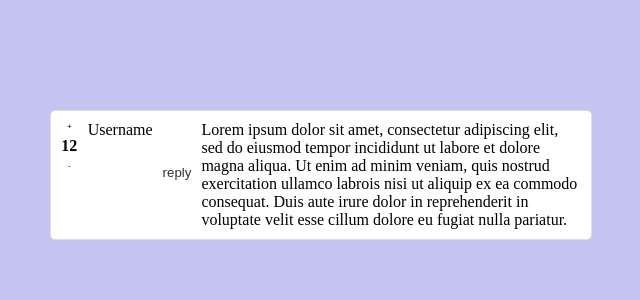
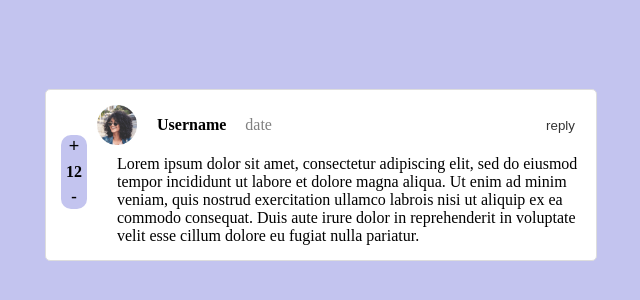
Before and after one commit to JonesInForCode/interactive-comment-component, a React (Vite) app: page / in a window 1280 px wide. Shown: the part 220-520 px from the top of the page, without its empty margins (319-959 px from the left). Built offline with nearby package versions, Linux system fonts and the light colour scheme.

Commit message:
completed formatting and markup, now can move on to functionality

```diff
--- a/src/components/Comment.jsx
+++ b/src/components/Comment.jsx
@@ -11,15 +11,19 @@ export default function Comment() {
                 <button>-</button>
             </div>
             <div className={styles.commentInfo}>
-                <span>Username</span>
+                <div className={styles.commentInfoTitle}>
+                    <img src="../../images/avatars/image-amyrobson.png" className={styles.avatar} />
+                    <p>Username <span>date</span></p>
                     <button>reply</button>
                 </div>
-            <p className={styles.commentBody}>Lorem ipsum dolor sit amet, consectetur adipiscing elit, sed do
+
+                <p>Lorem ipsum dolor sit amet, consectetur adipiscing elit, sed do
                     eiusmod tempor incididunt ut labore et dolore magna aliqua. Ut
                     enim ad minim veniam, quis nostrud exercitation ullamco labrois
                     nisi ut aliquip ex ea commodo consequat. Duis aute irure dolor in
                     reprehenderit in voluptate velit esse cillum dolore eu fugiat nulla
                     pariatur.</p>
             </div>
+        </div>
     )
 }
--- a/src/components/Comment.module.css
+++ b/src/components/Comment.module.css
@@ -2,7 +2,7 @@
     display: flex;
     border: 1px solid #ddd;
     background-color: #fff;
-    padding: 10px;
+    padding: 15px;
     border-radius: 5px;
     margin-bottom: 10px;
     max-width: 520px;
@@ -11,37 +11,56 @@
 .votes {
     display: flex;
     flex-direction: column;
+    justify-content: center;
     align-items: center;
+    background-color: hsl(239, 57%, 85%);
+    align-self: flex-start;
+    border-radius: 10px;
     margin-right: 10px;
+    margin-top: 30px;
 }
 
 .votes button {
     border: none;
     background-color: transparent;
     cursor: pointer;
-    font-size: 8px;
+    font-size: 18px;
 }
 
 .votes div {
     font-weight: bold;
-    margin: 5px 0;
+    padding: 5px;
 }
 
 .commentInfo {
+    display: inline-flex;
+    flex-direction: column;
+}
+.commentInfoTitle {
     display: flex;
-    justify-content: space-between;
-    margin-bottom: 5px;
+    margin-bottom: 10px;
+    font-weight: bold;
+}
+.avatar {
+    width: 40px;
+    height: 40px;
+}
+.commentInfoTitle span {
+    color: grey;
+    font-weight: lighter;
+    margin-left: 15px;
+}
+.commentInfo p {
+    display: inline;
+    align-self: center;
+    margin: 0 0 0 20px;
 }
 
 .commentInfo button {
     border: none;
+    display: inline;
     background-color: transparent;
     cursor: pointer;
-    padding: 5px 10px;
-    border-radius: 3px;
     color: #333;
+    margin: 0 0 0 auto;
 }
-
-.commentBody {
-    margin: 0;
-}
--- a/src/index.css
+++ b/src/index.css
@@ -5,6 +5,7 @@
   -moz-osx-font-smoothing: grayscale;
 }
 body {
+  box-sizing: border-box;
   margin: 0;
   display: flex;
   flex-direction: column;
```
Lines whose indentation alone changed are shown as unchanged.
